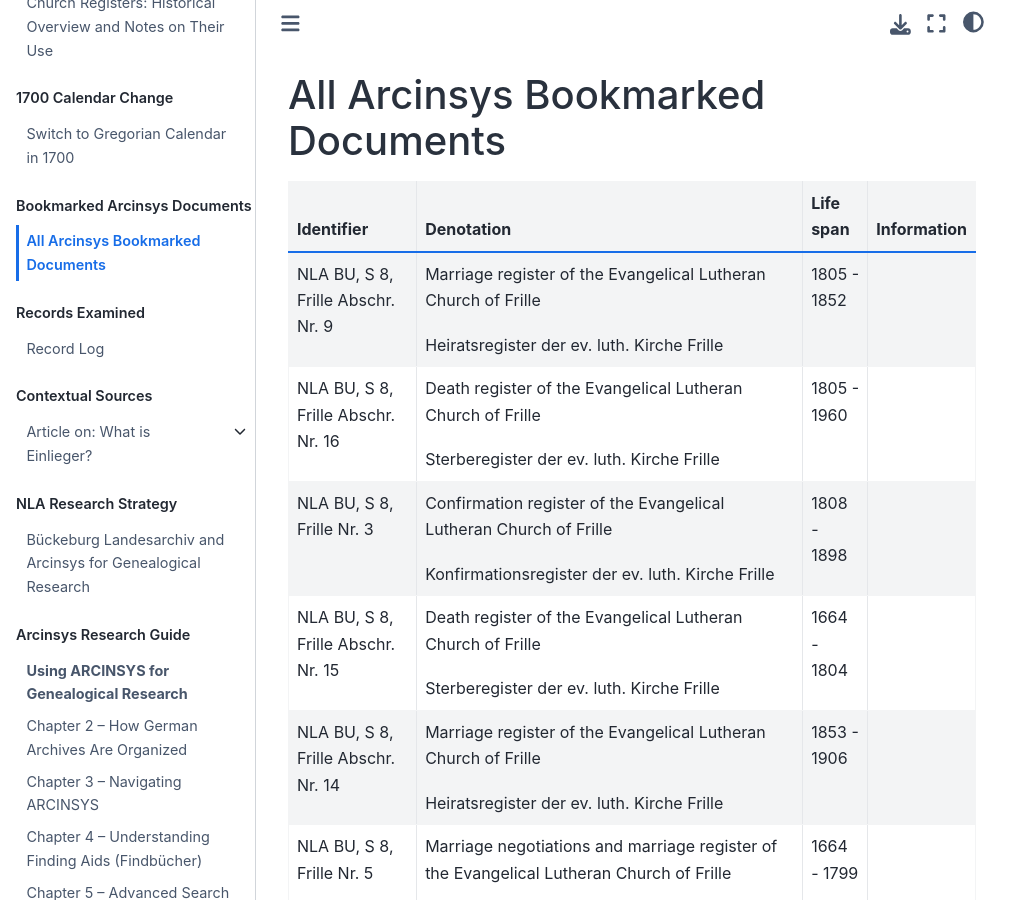
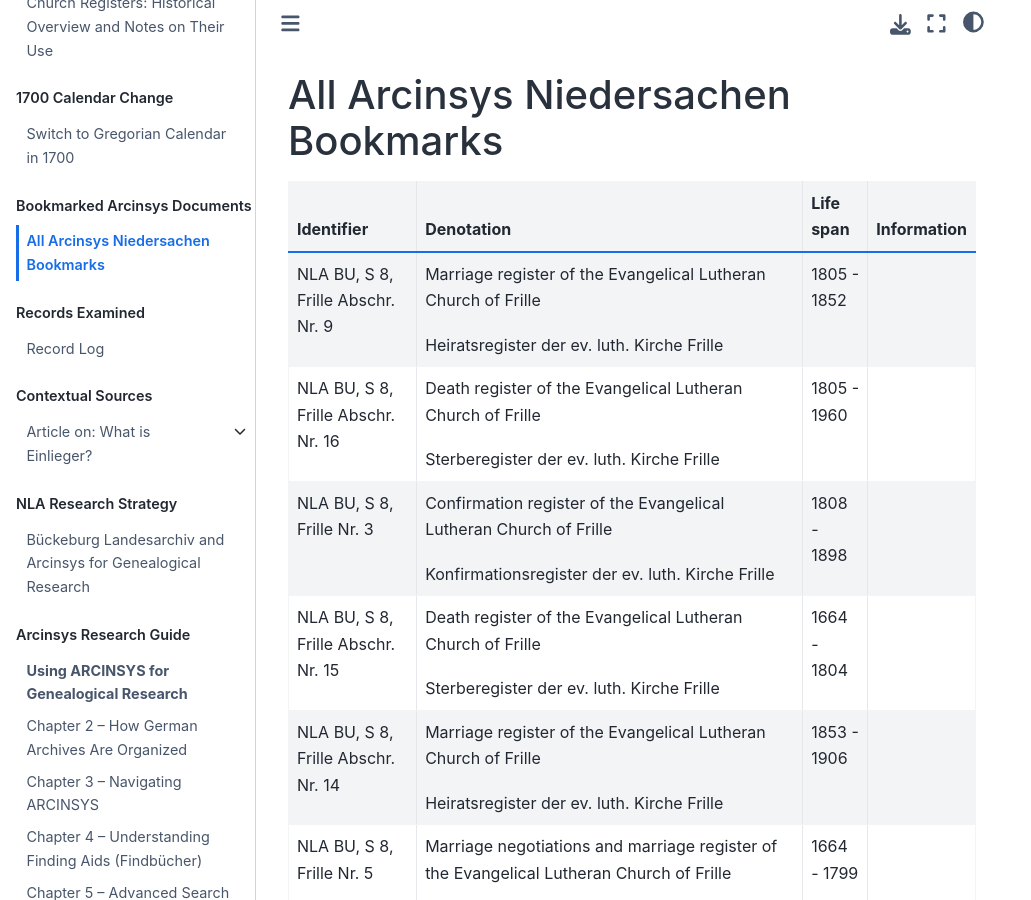
Before and after one commit to kurt-krueckeberg/sphinx-research, a Jupyter Book: the page built from arcinsys-bookmarks/bookmarks.md, in a window 1280 px wide and 900 px high. Shown: the whole window, without its empty margins (0-1031 px from the left). Built offline with Jupyter Book 1.0.4 settings and Sphinx 7.4.7 and the Sphinx Book theme 1.1.4, drawn with Linux system fonts in a browser that asks for light colours.

Commit message:
Update files

````diff
--- a/arcinsys-bookmarks/bookmarks.md
+++ b/arcinsys-bookmarks/bookmarks.md
@@ -1,4 +1,4 @@
-# All Arcinsys Bookmarked Documents
+# All Arcinsys Niedersachen Bookmarks
 
 ```{list-table}
 :header-rows: 1
````
